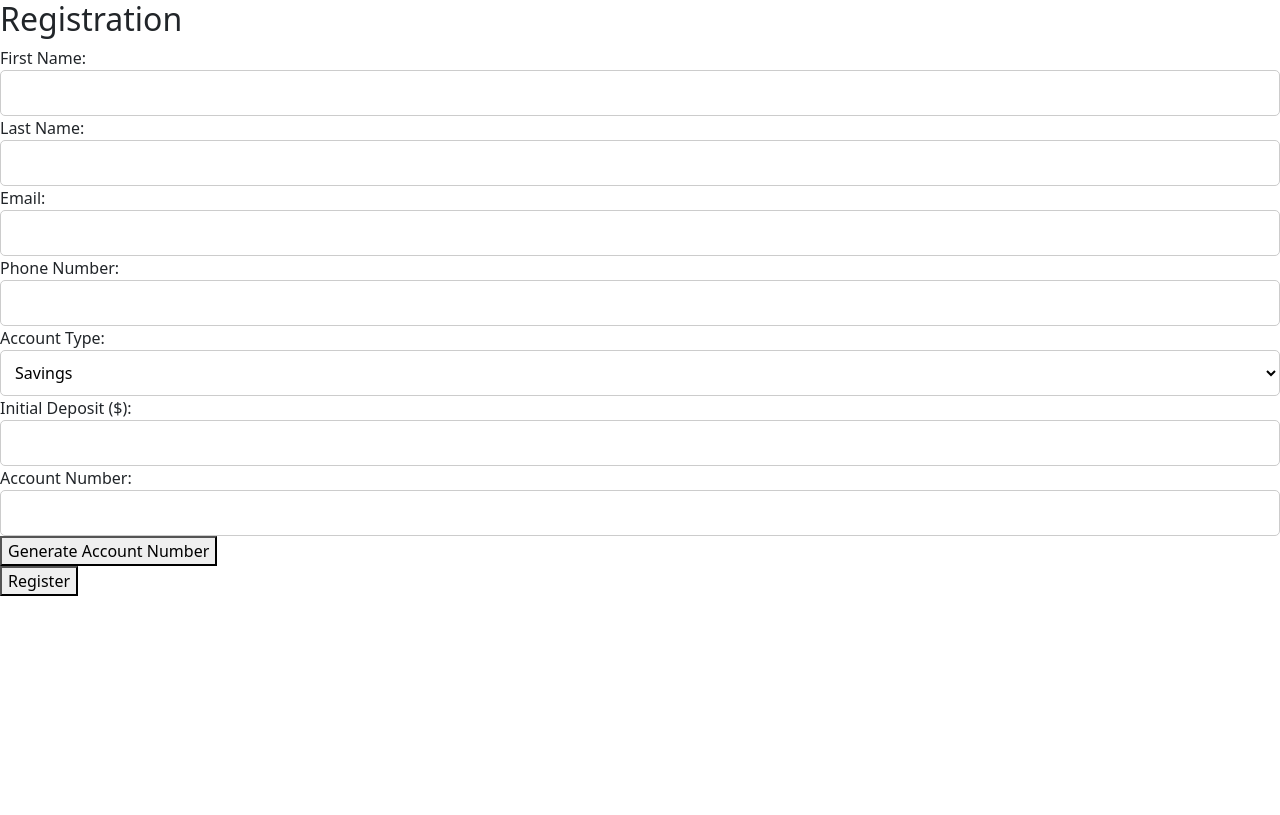
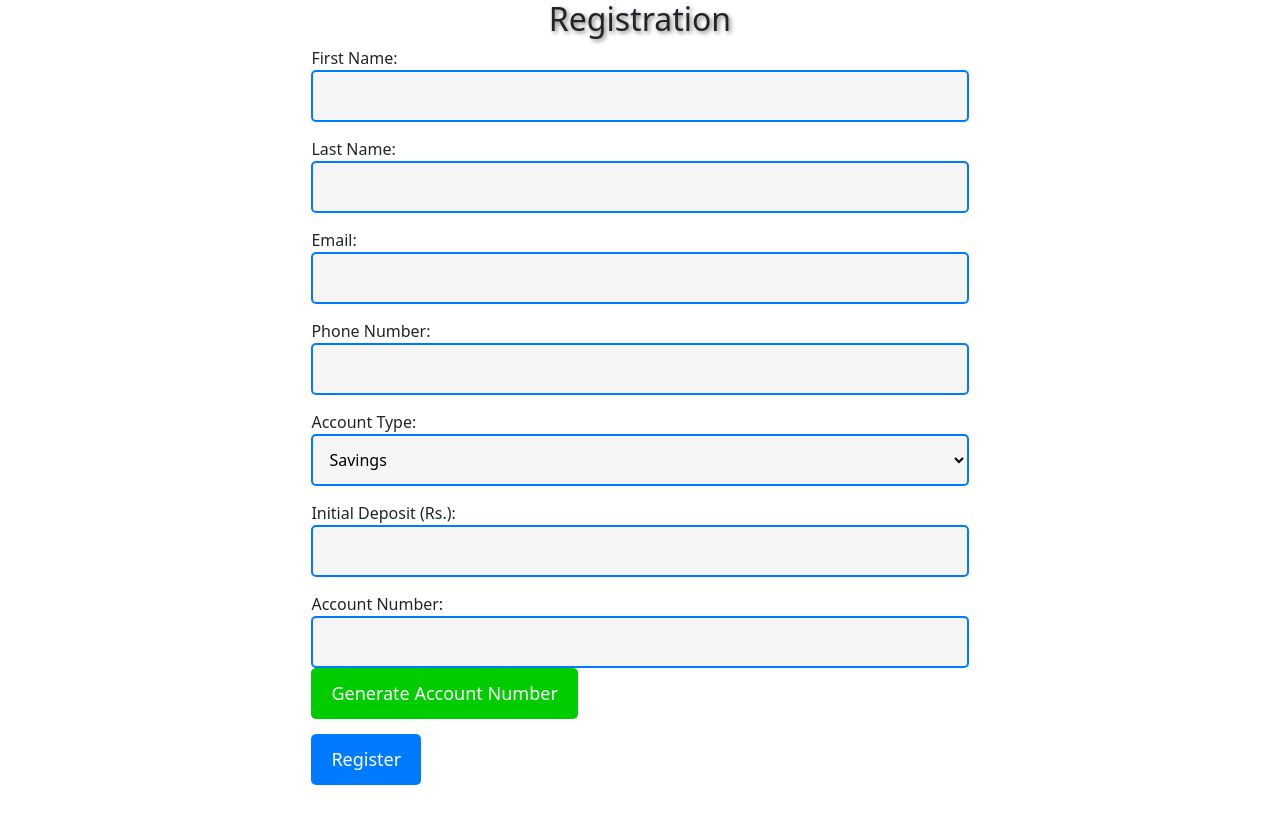
Before and after one commit to Chandu71202/React-Redux-Bank-Example, a React (Create React App) app in the folder sample_bank/: page /register in a window 1280 px wide. Built offline with nearby package versions, Linux system fonts and the light colour scheme.

Commit message:
Registration parimala

```diff
--- a/sample_bank/src/Components/Register.css
+++ b/sample_bank/src/Components/Register.css
@@ -1,3 +1,47 @@
+/* Set a background color for the entire page */
+body {
+  background-color: #070707; /* Dark black */
+  color: #fff; /* White text for contrast */
+  font-family: Arial, sans-serif; /* Choose your desired font */
+  display: flex;
+  justify-content: center; /* Center horizontally */
+  align-items: center; /* Center vertically */
+  min-height: 100vh; /* Ensure full viewport height */
+  margin: 0; /* Remove default body margin */
+}
+
+/* Container for the content */
+.container {
+  display: flex;
+  justify-content: space-between;
+  align-items: center;
+  border: 1px solid #007bff; /* Blue border */
+  border-radius: 10px;
+  padding: 20px;
+  max-width: 800px; /* Increased width to accommodate both content and image */
+  background-color: #000; /* Black background inside the container */
+  box-shadow: 0 0 20px rgba(0, 123, 255, 0.3);
+}
+
+/* Left column for the image */
+.image-container {
+  flex: 1; /* Takes up one-third of the container's width */
+}
+
+/* Right column for the form */
+.form-container {
+  flex: 2; /* Takes up two-thirds of the container's width */
+}
+
+/* Headings */
+h2 {
+  color: #007bff; /* Blue heading color */
+  text-align: center;
+  font-weight: bold; /* Bold characters */
+  margin-bottom: 20px;
+  text-shadow: 2px 2px 4px rgba(0, 0, 0, 0.5); /* Shadow effect */
+}
+
 /* Input and select styles */
 input[type="text"],
 input[type="email"],
@@ -5,11 +49,12 @@ input[type="tel"],
 input[type="number"],
 select {
   width: 100%;
-  padding: 10px;
-  border: 1px solid #ccc; /* Add a border */
+  padding: 12px;
+  border: 2px solid #007bff; /* Blue border */
   border-radius: 5px;
   font-size: 16px;
-  background-color: #fff;
+  background-color: #f5f5f5; /* Light gray background */
+  color: #000; /* Black text color */
   transition: border-color 0.3s, background-color 0.3s, box-shadow 0.3s;
 }
 
@@ -18,7 +63,40 @@ input[type="email"]:focus,
 input[type="tel"]:focus,
 input[type="number"]:focus,
 select:focus {
-  border-color: #007bff;
-  background-color: #f8f8f8;
+  border-color: #0056b3; /* Darker blue on focus */
+  background-color: #fff; /* White background on focus */
   box-shadow: 0px 0px 10px rgba(0, 123, 255, 0.3);
 }
+
+/* Add some spacing between form elements */
+div {
+  margin-bottom: 15px;
+}
+
+/* Style the submit button */
+button[type="submit"] {
+  padding: 12px 20px;
+  background-color: #007bff; /* Blue button background */
+  border: none;
+  border-radius: 5px;
+  font-size: 18px;
+  color: #fff;
+  cursor: pointer;
+  transition: background-color 0.3s;
+}
+
+/* Green button style for "Generate Account Number" */
+button.generate-button {
+  padding: 12px 20px;
+  background-color: #00cc00; /* Green button background */
+  border: none;
+  border-radius: 5px;
+  font-size: 18px;
+  color: #fff;
+  cursor: pointer;
+  transition: background-color 0.3s;
+}
+
+button.generate-button:hover {
+  background-color: #009900; /* Darker green on hover */
+}
--- a/sample_bank/src/Components/Register.js
+++ b/sample_bank/src/Components/Register.js
@@ -1,4 +1,4 @@
-import { React, useEffect, useState } from "react";
+import React, { useEffect, useState } from "react";
 import { useSelector, useDispatch } from "react-redux";
 import {
   registerUser,
@@ -12,13 +12,13 @@ export default function Register() {
   let userArray = useSelector(selectUser);
 
   const [user, setUser] = useState({
-    firstName: '',
-    lastName: '',
-    email: '',
-    phoneNumber: '',
-    accountType: 'savings',
-    initialDeposit: '',
-    accountNumber: '',
+    firstName: "",
+    lastName: "",
+    email: "",
+    phoneNumber: "",
+    accountType: "savings",
+    initialDeposit: "",
+    accountNumber: "",
   });
 
   const handleChange = (e) => {
@@ -34,16 +34,16 @@ export default function Register() {
   const handleSubmit = (e) => {
     e.preventDefault();
     console.log(user);
+    alert("User Registered Successfully");
     dispatch(registerUser(user));
-  }
+  };
 
   useEffect(() => {
     console.log(userArray);
     if (localStorage.getItem("users")) {
       dispatch(syncWithLocalStorage(JSON.parse(localStorage.getItem("users"))));
     }
-  }, []);
-
+  }, [dispatch, userArray]);
 
   return (
     <div>
@@ -101,7 +101,7 @@ export default function Register() {
           </select>
         </div>
         <div>
-          <label>Initial Deposit ($):</label>
+          <label>Initial Deposit (Rs.):</label>
           <input
             type="number"
             name="initialDeposit"
@@ -118,7 +118,7 @@ export default function Register() {
             value={user.accountNumber}
             readOnly
           />
-          <button type="button" onClick={generateAccountNumber}>
+          <button type="button" onClick={generateAccountNumber} className="generate-button">
             Generate Account Number
           </button>
         </div>
```
